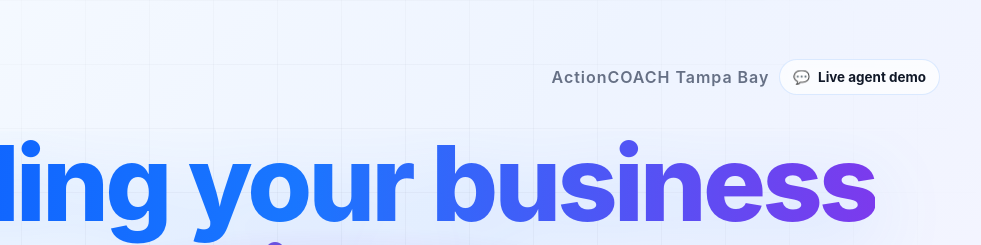
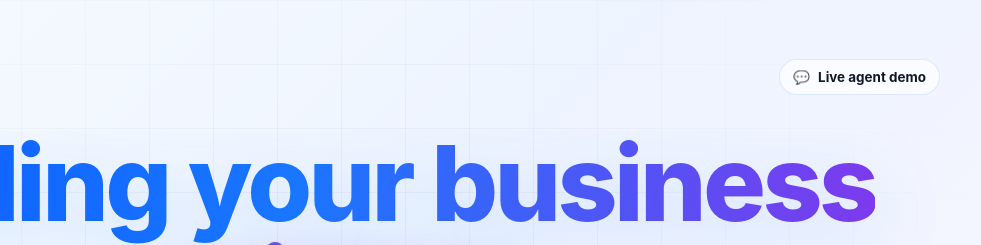
Before and after one commit to victorj0777-crypto/vicron-booth, a website: page index.html in a window 1280 px wide. Shown: the top 245 px of the page, 299-1280 px from the left. Drawn offline with Linux system fonts and the light colour scheme.

Commit message:
Remove ActionCOACH header label

```diff
--- a/index.html
+++ b/index.html
@@ -242,7 +242,6 @@
   <div class="topbar">
     <div class="brand"><img class="brand-logo" src="assets/vicron-ai-logo.png" alt="Vicron AI Consulting"><span id="brandName" class="sr-only">Vicron AI</span></div>
     <div style="display:flex;gap:10px;align-items:center">
-      <span class="cohost" id="cohost">ActionCOACH Tampa Bay</span>
       <span class="pill" aria-label="Live demo status">💬 <b>Live agent demo</b></span>
     </div>
   </div>
@@ -375,7 +374,7 @@
    ============================================================ */
 var CONFIG = {
   brandName:   "Vicron AI",
-  cohost:      "ActionCOACH Tampa Bay",
+  cohost:      "",
   coachName:   "Victor",
 
   // Where the QR code sends people. Keep this in sync with handout.html.
--- a/sw.js
+++ b/sw.js
@@ -5,7 +5,7 @@
 
    Bump CACHE when you swap the avatar or any voice line, or the booth will keep
    serving the old media from cache. */
-var CACHE = "vicron-booth-v19";
+var CACHE = "vicron-booth-v20";
 
 var ASSETS = [
   "./index.html",
```
